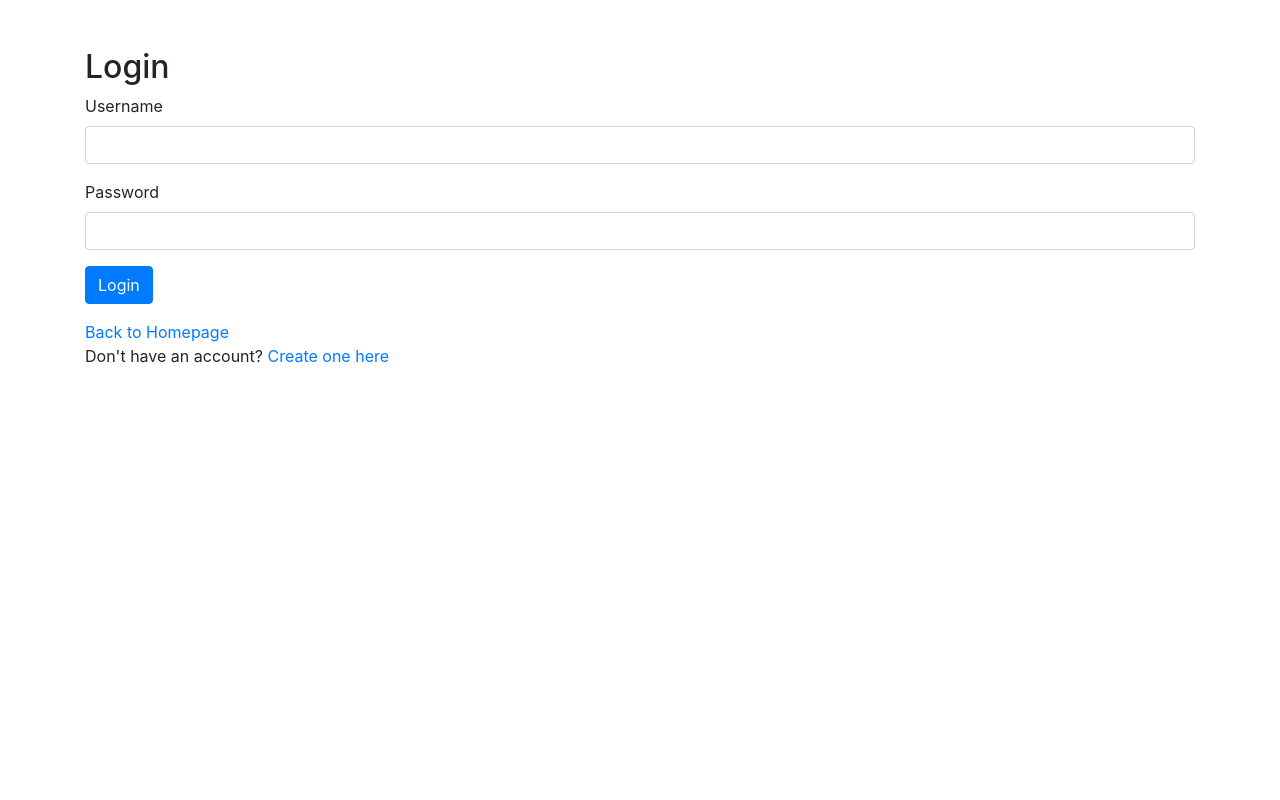
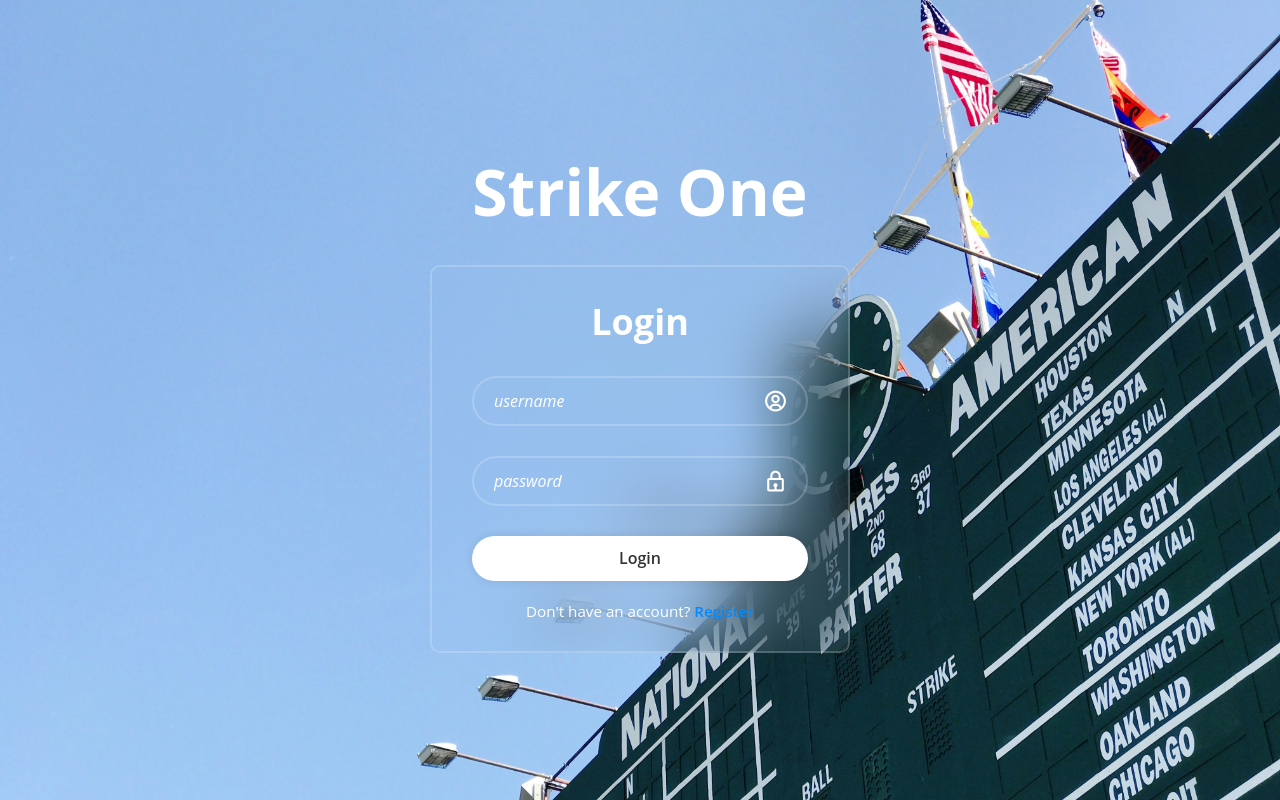
Before and after one commit to Debob123/strikeOne, a Flask app: page /login in a window 1280 px wide. Run offline with Flask 3, Linux system fonts and the light colour scheme.

Commit message:
UI updated for login and registration

```diff
--- /dev/null
+++ b/app/static/styles/login.css
@@ -0,0 +1,130 @@
+* {
+    margin: 0;
+    padding: 0;
+    box-sizing: border-box;
+    font-family: "Open Sans", sans-serif
+}
+
+body {
+    display: flex;
+    justify-content: center;
+    align-items: center;
+    min-height: 100vh;
+    background: url('../imgs/wrigley.jpg') no-repeat center center;
+    background-size: cover;
+}
+
+.wrapper {
+    width: 420px;
+    background: transparent;
+    border: 2px solid rgba(255, 255, 255, 0.2);
+    backdrop-filter: blur(35px);
+    color: #ffff;
+    border-radius: 10px;
+    padding: 30px 40px;
+}
+
+.wrapper h1 {
+    font-size: 36px;
+    text-align: center;
+}
+
+.wrapper .input-box {
+    position: relative;
+    width: 100%;
+    height: 50px;
+    margin: 30px 0;
+
+}
+
+.input-box input {
+    width: 100%;
+    height: 100%;
+    background: transparent;
+    border: none;
+    outline: none;
+    border: 2px solid rgba(255, 255, 255, 0.2);
+    border-radius: 40px;
+    font-size: 16px;
+    color: white;
+    padding: 20px 45px 20px 20px;
+}
+
+.input-box input::placeholder {
+    color: white;
+}
+
+.input-box i {
+    position: absolute;
+    right: 20px;
+    top: 50%;
+    transform: translateY(-50%);
+    font-size: 25px;
+}
+
+.wrapper .btn {
+    width: 100%;
+    height: 45px;
+    background: white;
+    border: none;
+    outline: none;
+    border-radius: 40px;
+    box-shadow: 0 0 10px rgba(0, 0, 0, 0.1);
+    cursor: pointer;
+    font-size: 16px;
+    color: #333;
+    font-weight: 600;
+}
+
+.site-title {
+    font-family: 'Open Sans', sans-serif;
+    font-size: 4rem;
+    color: white;
+}
+
+.container {
+    display: flex;
+    flex-direction: column;
+    align-items: center;
+    gap: 30px;
+    padding: 20px;
+}
+
+input::placeholder {
+    color: rgba(108, 122, 137);
+    font-style: italic;
+}
+
+.alert {
+    padding: 15px;
+    margin-top: 20px;
+    margin-bottom: 20px;
+    border-radius: 6px;
+    font-size: 0.95rem;
+    font-weight: 500;
+}
+
+.alert-danger {
+    background-color: rgba(255, 80, 80, 0.3);
+    border-left: 4px solid #f44336;
+    border-right: 4px solid #f44336;
+    color: indianred;
+}
+
+.create-account-link {
+    text-align: center;
+    margin-top: 20px;
+    font-size: 0.95rem;
+    color: rgb(255, 255, 255);
+}
+
+.create-account-link a {
+    color: rgb(3, 138, 255);
+    text-decoration: none;
+    font-weight: 600;
+}
+
+.create-account-link a:hover{
+    text-decoration: underline;
+    color: rgb(3, 138, 255);
+}
--- a/app/templates/login.html
+++ b/app/templates/login.html
@@ -2,14 +2,19 @@
 <html lang="en">
 <head>
     <meta charset="UTF-8">
-    <meta name="viewport" content="width=device-width, initial-scale=1.0">
-    <title>Login</title>
-    <link href="https://cdn.jsdelivr.net/npm/bootstrap@4.5.2/dist/css/bootstrap.min.css" rel="stylesheet">
+    <meta http-equiv="X-UA-Compatible" content="IE=edge">
+    <meta name="viewport"  content="width=device-width, initial-scale=1.0">
+    <title>Login - Strike One</title>
+    <link rel="stylesheet" href="{{ url_for('static', filename='styles/login.css') }}">
+    <link href='https://unpkg.com/boxicons@2.1.4/css/boxicons.min.css' rel='stylesheet'>
 </head>
+
 <body>
     <div class="container">
-        <h2 class="mt-5">Login</h2>
+        <h1 class="site-title">Strike One</h1>
+        <div class="wrapper">
             <form method="POST">
+                <h1>Login</h1>
                 {{ form.hidden_tag() }}
 
                 <!-- Display error message if any -->
@@ -23,36 +28,20 @@
                     {% endif %}
                 {% endwith %}
 
-            <!-- Username -->
-            <div class="form-group">
-                <label for="username">Username</label>
-                {{ form.username(class="form-control") }}
+                <div class="input-box">
+                    {{ form.username(class="form-control", placeholder="username") }}
+                    <i class='bx bx-user-circle'></i>
                 </div>
 
-            <!-- Password -->
-            <div class="form-group">
-                <label for="password">Password</label>
-                {{ form.password(class="form-control") }}
+                <div class="input-box">
+                    {{ form.password(class="form-control", placeholder="password") }}
+                    <i class='bx bx-lock'></i>
                 </div>
-
-            <!-- Submit Button -->
-            <div class="form-group">
-                <button type="submit" class="btn btn-primary">Login</button>
-            </div>
+                <button type="submit" class="btn">Login</button>
             </form>
-
-        <!-- Link to Homepage -->
-        <div>
-            <a href="{{ url_for('routes.homepage') }}">Back to Homepage</a>
-        </div>
-
-        <!-- Link to Register (new addition) -->
-        <div>
-            <p>Don't have an account? <a href="{{ url_for('routes.register') }}">Create one here</a></p>
+            <p class="create-account-link">Don't have an account? <a href="{{ url_for('routes.register') }}">Register</a></p>
         </div>
     </div>
+</body>
 
-    <!-- Bootstrap JS (for form validation or other components) -->
-    <script src="https://cdn.jsdelivr.net/npm/bootstrap@4.5.2/dist/js/bootstrap.bundle.min.js"></script>
-</body>
 </html>
```
Also changed, not shown: app/static/styles/register.css (added, +132 -0 lines), app/templates/register.html (+39 -15 lines), app/static/imgs/jonah.jpg (added), app/static/imgs/wrigley.jpg (added). Lines whose indentation alone changed are shown as unchanged.
